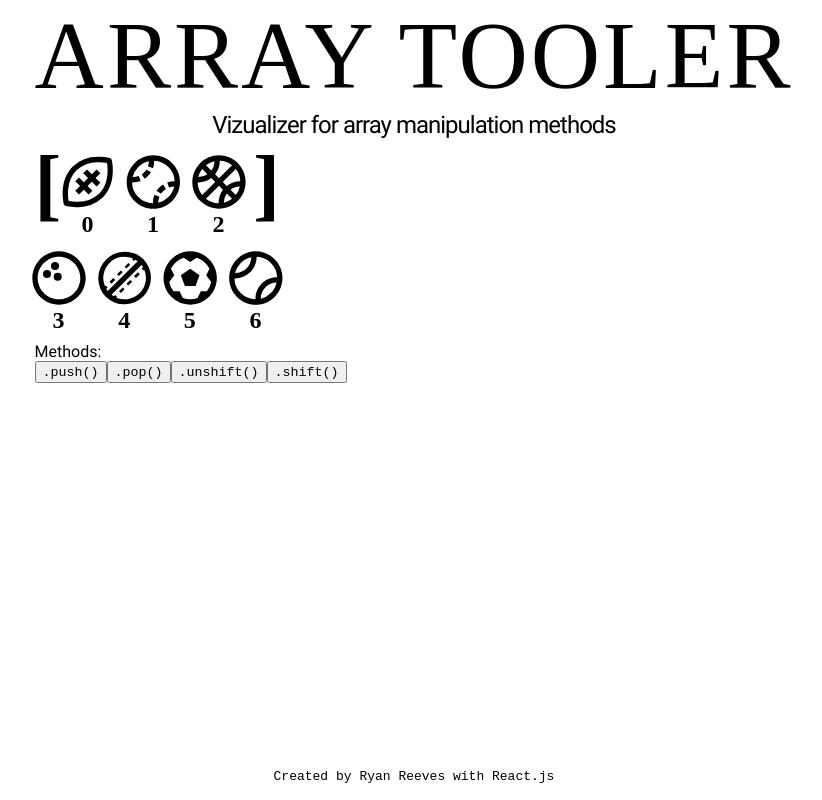
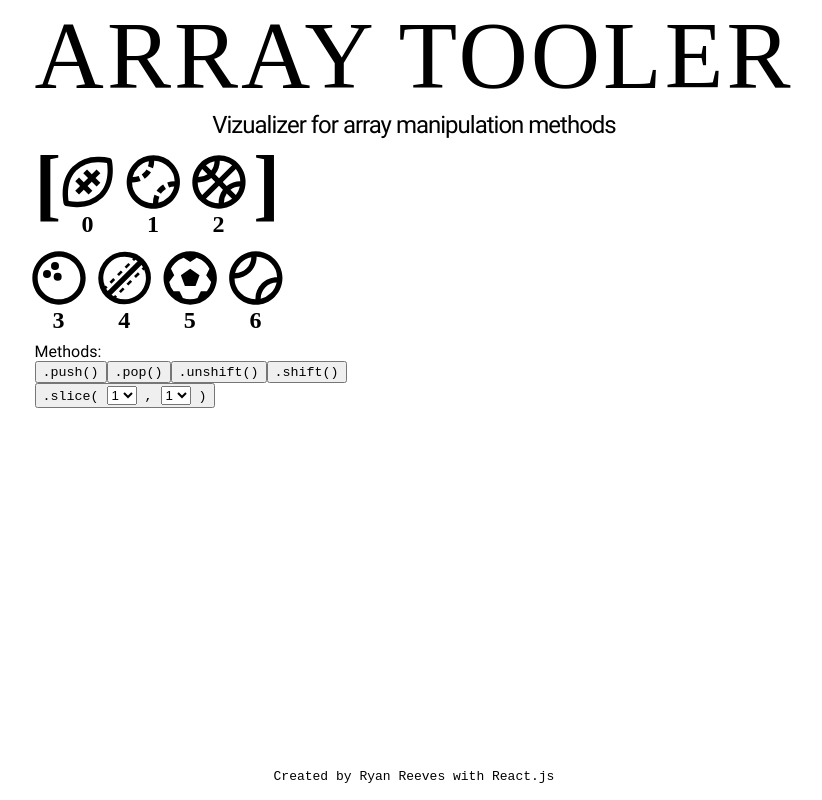
Before and after one commit to rreeves1996/array-tool, a React (Vite) app: page / in a window 1280 px wide. Shown: the whole page, without its empty margins (226-1048 px from the left). Built offline with nearby package versions, Linux system fonts and the light colour scheme; a web font is replaced by a local one.

Commit message:
slice button added

```diff
--- a/src/components/ArrayMethods.tsx
+++ b/src/components/ArrayMethods.tsx
@@ -26,6 +26,23 @@ export default function ArrayMethods({ handleMethod }: ArrayMethodsProps) {
 					<code>.shift()</code>
 				</button>
 			</div>
+			<button>
+				<code>
+					.slice({` `}
+					<select>
+						<option>1</option>
+						<option>2</option>
+						<option>3</option>
+					</select>{' '}
+					,{' '}
+					<select>
+						<option>1</option>
+						<option>2</option>
+						<option>3</option>
+					</select>{' '}
+					)
+				</code>
+			</button>
 		</section>
 	);
 }
```
